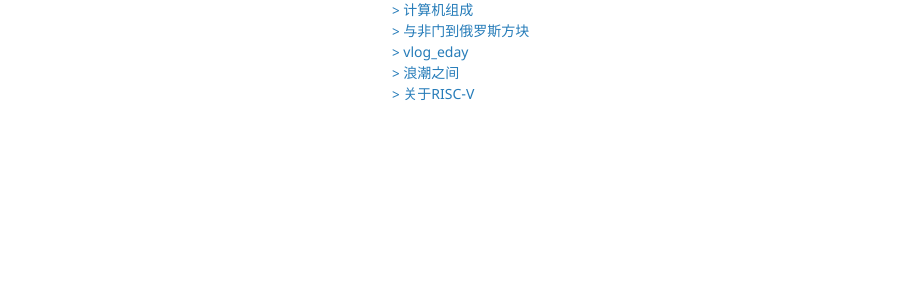
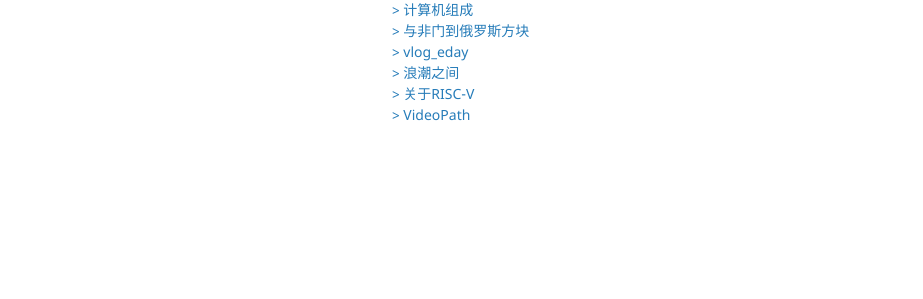
Before and after one commit to xLinWei/xLinWei.github.io, a Jekyll site: the page built from index.md, in a window 1280 px wide. Shown: the part 451-750 px from the top of the page, without its empty margins (178-1101 px from the left). Built offline with Jekyll 4.4.1, drawn with Linux system fonts in a browser that asks for light colours.

Commit message:
change index

```diff
--- a/index.md
+++ b/index.md
@@ -9,3 +9,4 @@ layout: home
 [> vlog_eday](./docs/190523_vlog_eday/index.html)
 [> 浪潮之间](./docs/190611_top_of_wave.html)
 [> 关于RISC-V](./docs/190630_about_riscv.html)
+[> VideoPath](./docs/190710_VideoPath.html)
```
